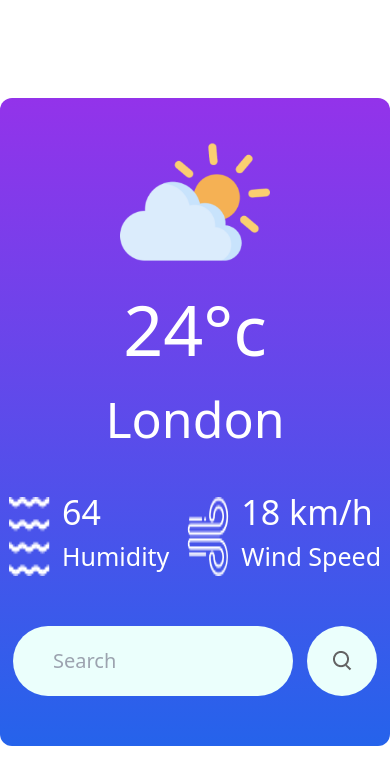
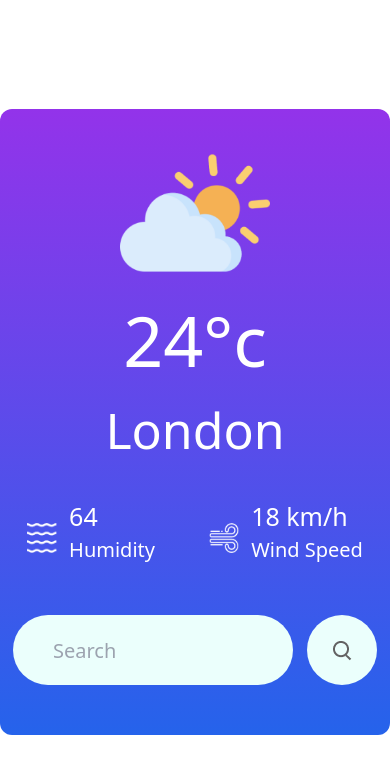
Before and after one commit to Sameerkhan344/Weather_App_React, a React (Vite) app: page / in a window 390 px wide. Shown: the top 784 px of the page. Built offline with nearby package versions, Linux system fonts and the light colour scheme.

Commit message:
responsive

```diff
--- a/src/Components/WeatherApp/WeatherApp.jsx
+++ b/src/Components/WeatherApp/WeatherApp.jsx
@@ -76,7 +76,7 @@ const WeatherApp = () => {
 
   return (
     <div className="flex justify-center items-center min-h-screen">
-      <div className="container w-full h-max md:h-[829px] lg:h-[829px] xl:h-[829px] md:w-[607px] lg:w-[607px] xl:w-[607px] m-auto md:mt-[75px] rounded-[12px] bg-gradient-to-b from-purple-600 to-blue-600 ">
+      <div className="container w-full h-max-h-fit md:h-[829px] lg:h-[829px] xl:h-[829px] md:w-[607px] lg:w-[607px] xl:w-[607px] m-auto md:mt-[75px] rounded-[12px] bg-gradient-to-b from-purple-600 to-blue-600 ">
         <div className="weather_img mt-[29px] flex justify-center">
           <img
             src={wicon}
@@ -92,17 +92,27 @@ const WeatherApp = () => {
         </div>
         <div className="data-container mt-[30px] md:mt-[80px] lg:mt-[80px] xl:mt-[80px] text-white flex justify-center">
           <div className="element m-auto flex content-start gap-[12px]">
-            <img src={humidity} className="icon mt-[10px]" alt="" />
-            <div className="data text-[34px] font-normal">
+            <img
+              src={humidity}
+              className="icon mt-[25px] md:mt-[25px] lg:mt-[25px] xl:mt-[25px] h-[30px] w-[30px] md:h-[40px] md:w-[40px] lg:h-[40px] lg:w-[40px] xl:h-[40px] xl:w-[40px]"
+              alt=""
+            />
+            <div className="data text-[25px] md:text-[34px] lg:md:text-[34px]  xl:md:text-[34px]  font-normal">
               <div className="humidity-percent">64</div>
-              <div className="text text-[25px] font-normal">Humidity</div>
+              <div className="text text-[20px] font-normal">Humidity</div>
             </div>
           </div>
           <div className="element m-auto flex content-start gap-[12px]">
-            <img src={wind} className="icon mt-[10px]" alt="" />
-            <div className="data text-[34px] font-normal">
+            <img
+              src={wind}
+              className="icon mt-[25px] md:mt-[25px] lg:mt-[25px] xl:mt-[25px] h-[30px] w-[30px] md:h-[40px] md:w-[40px] lg:h-[40px] lg:w-[40px] xl:h-[40px] xl:w-[40px]"
+              alt=""
+            />
+            <div className="data text-[25px] md:text-[34px] lg:md:text-[34px]  xl:md:text-[34px]font-normal">
               <div className="wind-rate">18 km/h</div>
-              <div className="text text-[25px] font-normal">Wind Speed</div>
+              <div className="text text-[20px] md:text-[25px]font-normal">
+                Wind Speed
+              </div>
             </div>
           </div>
         </div>
```
